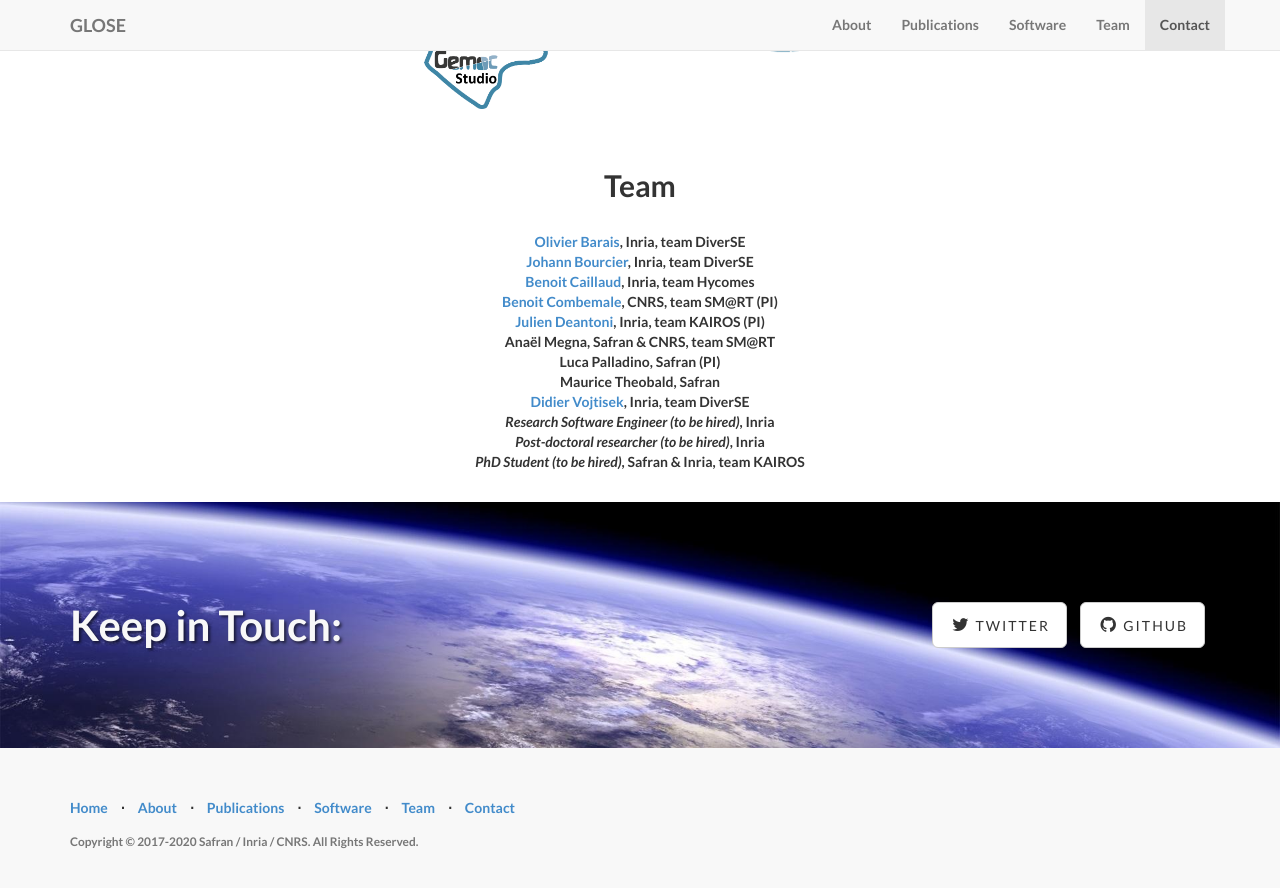
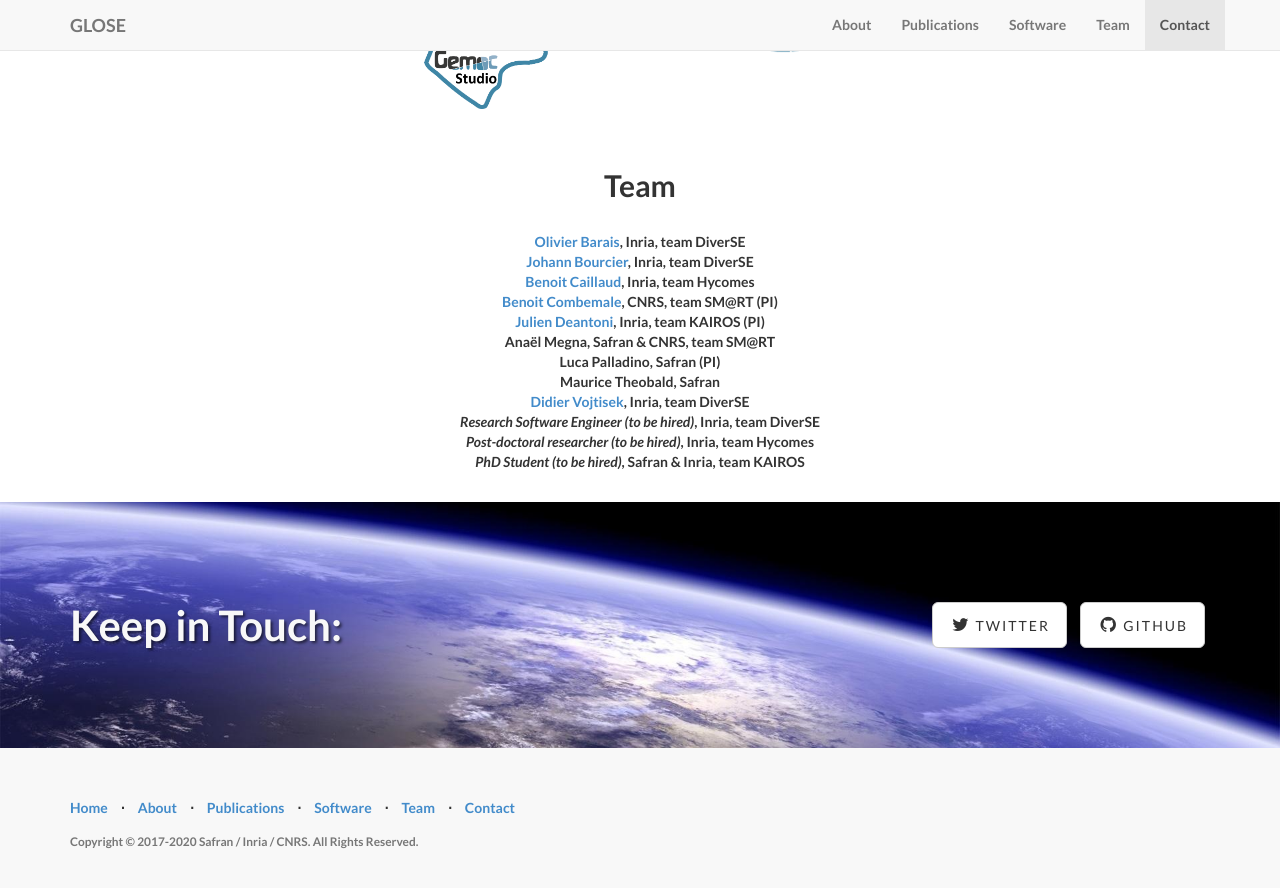
Before and after one commit to gemoc/glose, a Jekyll site: the page built from index.html, in a window 1280 px wide and 900 px high, scrolled down 2815 px. Shown: the top 888 px of the window. Built offline with Jekyll 4.4.1, drawn with Linux system fonts in a browser that asks for light colours; nearby versions of some CDN libraries; library files that are not in the unit come from our copies.

Commit message:
Update team.html

```diff
--- a/_includes/team.html
+++ b/_includes/team.html
@@ -19,8 +19,8 @@
                 Maurice Theobald, Safran<br/>
                 <a href="http://people.rennes.inria.fr/Didier.Vojtisek/"
                    target="_blank">Didier Vojtisek</a>, Inria, team DiverSE<br/>
-                <em>Research Software Engineer (to be hired)</em>, Inria<br/>
-                <em>Post-doctoral researcher (to be hired)</em>, Inria<br/>
+                <em>Research Software Engineer (to be hired)</em>, Inria, team DiverSE<br/>
+                <em>Post-doctoral researcher (to be hired)</em>, Inria, team Hycomes<br/>
                 <em>PhD Student (to be hired)</em>, Safran & Inria, team KAIROS<br/>
             </p>
             <br/>
```
